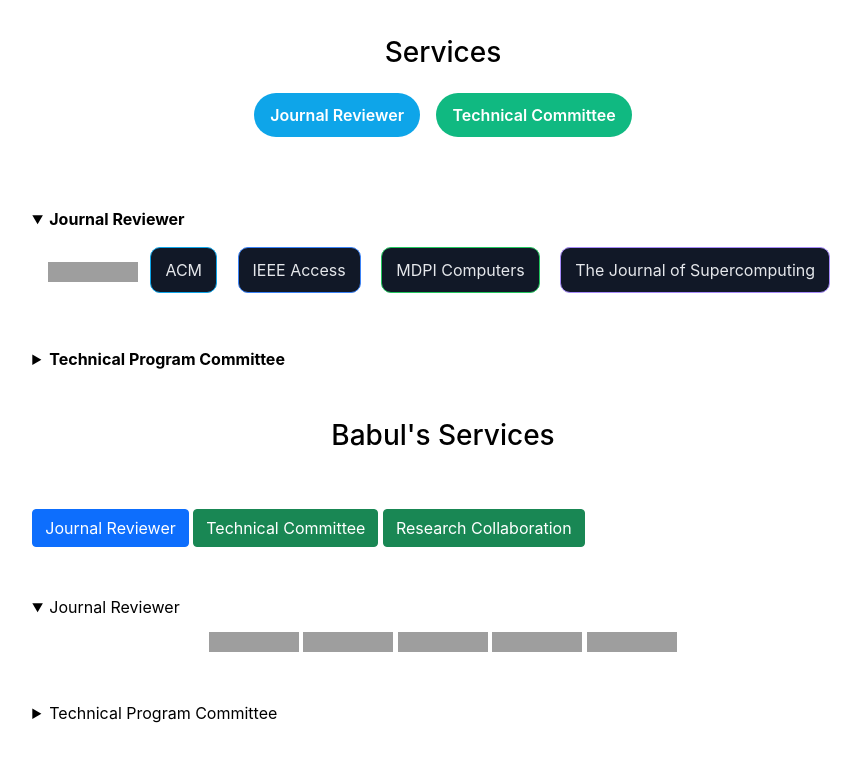
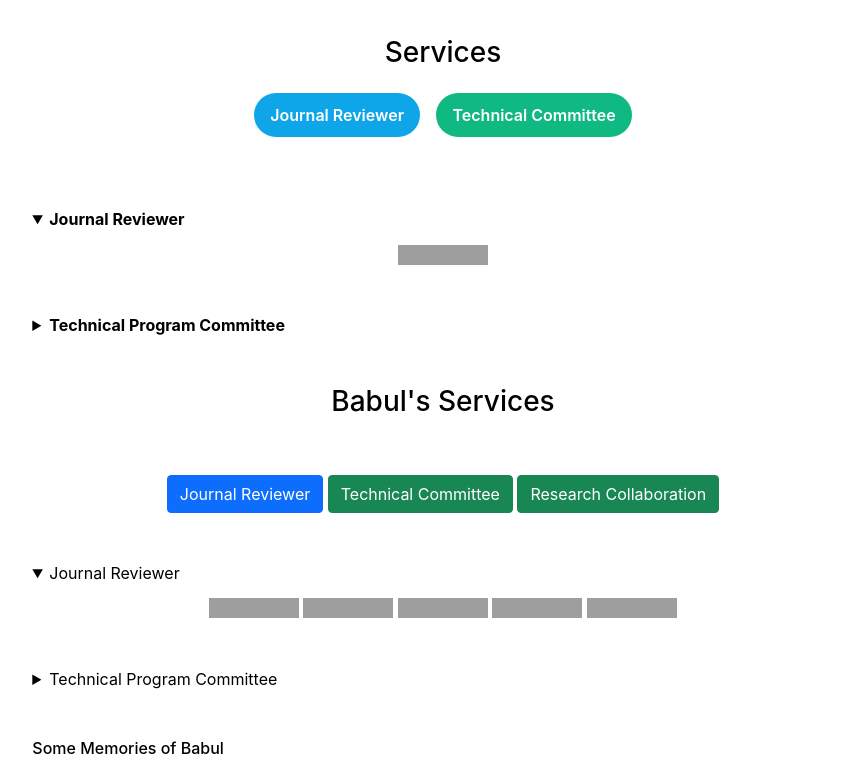
Before and after one commit to babulcseian/babulcseian.github.io, a Jekyll site: the page built from index.md, in a window 1280 px wide and 900 px high, scrolled down 1015 px, cut to the strip 0-762 px from the top of the window. Shown: the whole strip, without its empty margins (197-1058 px from the left). Built offline with Jekyll 4.4.1, drawn with Linux system fonts in a browser that asks for light colours; a style sheet for code colours, icons or effects is not loaded; grey boxes are pictures that could not be loaded.

Commit message:
Update home.html

```diff
--- a/_layouts/home.html
+++ b/_layouts/home.html
@@ -85,8 +85,6 @@
 
 
 <h3 align="center">Services</h3>
-
-
 <div align="center" style="margin:10px 0 16px;">
 <a href="#journal-reviewer" style="display:inline-block;padding:10px 16px;margin:6px;border-radius:999px;background:#0ea5e9;color:#ffffff;text-decoration:none;font-weight:600;">Journal Reviewer</a>
 <a href="#technical-committee" style="display:inline-block;padding:10px 16px;margin:6px;border-radius:999px;background:#10b981;color:#ffffff;text-decoration:none;font-weight:600;">Technical Committee</a>
@@ -98,10 +96,6 @@
 <summary style="cursor:pointer;font-weight:700;font-size:16px;">Journal Reviewer</summary>
 <div align="center" style="margin-top:10px;">
 <a href="https://ieeexplore.ieee.org/xpl/RecentIssue.jsp?punumber=6221037"><img alt="IEEE Transactions on Human-Machine Systems" src="https://img.shields.io/badge/IEEE%20Transactions%20on-Human--Machine--Systems-a78bfa"></a>
-<a href="https://dl.acm.org" target="_blank" rel="noopener" style="display:inline-block;padding:10px 14px;margin:6px 8px;border-radius:10px;background:#111827;color:#e5e7eb;border:1px solid #0ea5e9;text-decoration:none;">ACM</a>
-<a href="https://ieeeaccess.ieee.org" target="_blank" rel="noopener" style="display:inline-block;padding:10px 14px;margin:6px 8px;border-radius:10px;background:#111827;color:#e5e7eb;border:1px solid #3b82f6;text-decoration:none;">IEEE Access</a>
-<a href="https://www.mdpi.com/journal/computers" target="_blank" rel="noopener" style="display:inline-block;padding:10px 14px;margin:6px 8px;border-radius:10px;background:#111827;color:#e5e7eb;border:1px solid #22c55e;text-decoration:none;">MDPI Computers</a>
-<a href="https://www.springer.com/journal/11227" target="_blank" rel="noopener" style="display:inline-block;padding:10px 14px;margin:6px 8px;border-radius:10px;background:#111827;color:#e5e7eb;border:1px solid #a78bfa;text-decoration:none;">The Journal of Supercomputing</a>
 </div>
 </details>
 
@@ -112,16 +106,13 @@
 <div align="center" style="margin-top:10px;">
 <!-- Replace the # links with actual conference/event pages -->
 <a href="#" style="display:inline-block;padding:10px 14px;margin:6px 8px;border-radius:10px;background:#111827;color:#e5e7eb;border:1px solid #f59e0b;text-decoration:none;">Conference A</a>
-<a href="#" style="display:inline-block;padding:10px 14px;margin:6px 8px;border-radius:10px;background:#111827;color:#e5e7eb;border:1px solid #f59e0b;text-decoration:none;">Conference B</a>
-<a href="#" style="display:inline-block;padding:10px 14px;margin:6px 8px;border-radius:10px;background:#111827;color:#e5e7eb;border:1px solid #f59e0b;text-decoration:none;">Workshop C</a>
-<a href="#" style="display:inline-block;padding:10px 14px;margin:6px 8px;border-radius:10px;background:#111827;color:#e5e7eb;border:1px solid #f59e0b;text-decoration:none;">Symposium D</a>
 </div>
 </details>
 
 
 
 <h3 align="center">Babul's Services</h3>
-<div class="btn-wrap">
+<div align="center" class="btn-wrap">
 <a href="#journal-reviewer-2" class="btn btn-primary">Journal Reviewer</a>
 <a href="#technical-committee-2" class="btn btn-success">Technical Committee</a>
  <a href="#research-collaboration-2" class="btn btn-success">Research Collaboration</a>
```
